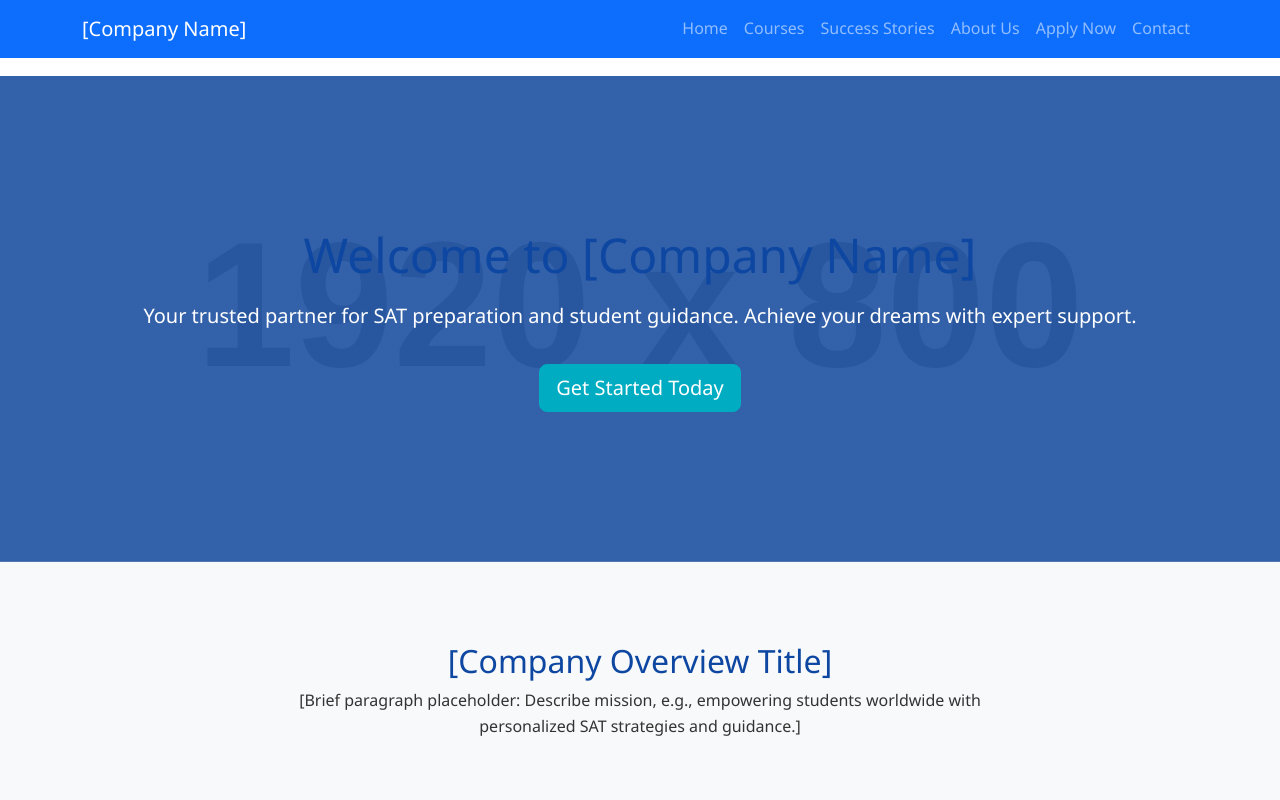
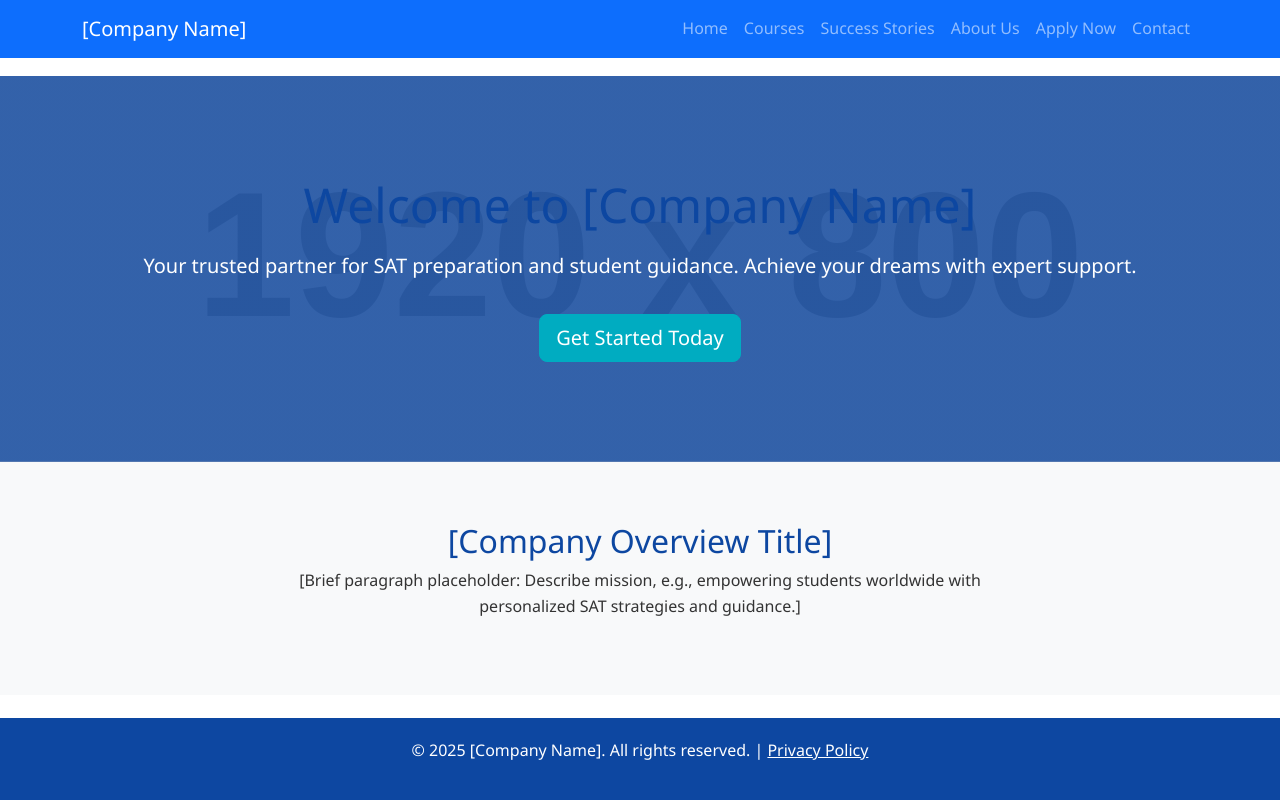
Before and after one commit to hakkulinen/school-website, a plain HTML site: page index.html in a window 1280 px wide. Shown: the top 800 px of the page. Drawn offline with nearby package versions, Linux system fonts and the light colour scheme; placeholder pictures from the web are drawn by us.

Commit message:
adding some stuff

```diff
--- a/css/styles.css
+++ b/css/styles.css
@@ -2,13 +2,23 @@
 /* Professional color scheme: Navy primary, teal accents. Responsive via Bootstrap. */
 
 /* Global resets and typography */
+/* Box sizing reset and remove default body margin to avoid small gaps */
+*, *::before, *::after { box-sizing: border-box; }
+
+html, body {
+    height: 100%; /* Ensure flex children can use full viewport height */
+    margin: 0;
+}
+
 body {
+    display: flex;
+    flex-direction: column; /* Stack header, main content, footer */
+    min-height: 100vh; /* Use 100vh so padding-top doesn't create an extra scrollbar */
     font-family: 'Segoe UI', Tahoma, Geneva, Verdana, sans-serif;
     line-height: 1.6;
     color: #333;
     padding-top: 76px; /* Offset for fixed navbar */
 }
-
 h1, h2, h3 { color: #0d47a1; } /* Navy headings */
 .btn-primary { background-color: #00acc1; border-color: #00acc1; } /* Teal CTA */
 .btn-primary:hover { background-color: #00838f; border-color: #00838f; }
@@ -19,15 +29,16 @@ h1, h2, h3 { color: #0d47a1; } /* Navy headings */
     background-size: cover;
     background-position: center;
     color: white;
-    padding: 150px 0;
+    padding: 100px 0;
     text-align: center;
 }
 
 .hero h1 { font-size: 3rem; margin-bottom: 1rem; }
 .hero p { font-size: 1.25rem; margin-bottom: 2rem; }
 
+.section, /* keep compatibility if someone references .section class */
 /* Section padding and animations */
-section { padding: 80px 0; }
+section { padding: 60px 0; }
 .fade-in { opacity: 0; transform: translateY(30px); transition: opacity 0.6s ease, transform 0.6s ease; }
 .fade-in.visible { opacity: 1; transform: translateY(0); }
 
@@ -40,13 +51,13 @@ section { padding: 80px 0; }
 
 /* Forms styling */
 .form-control:focus { border-color: #00acc1; box-shadow: 0 0 0 0.2rem rgba(0, 172, 193, 0.25); }
-.form-section { max-width: 600px; margin: 0 auto; }
+.form-section { max-width: 600px; margin: 0 auto; padding-top: 24px; padding-bottom: 24px; }
 
 /* Map placeholder */
 .map-placeholder { height: 300px; background: #e9ecef; display: flex; align-items: center; justify-content: center; border: 2px dashed #ccc; }
 
 /* Footer (add to all pages before </body>) */
-footer { background: #0d47a1; color: white; text-align: center; padding: 20px 0; margin-top: 50px; }
+footer { background: #0d47a1; color: white; text-align: center; padding: 20px 0; margin-top: auto; }
 
 /* Responsive adjustments */
 @media (max-width: 768px) {
```
Also changed, not shown: courses.html (+6 -6 lines).
